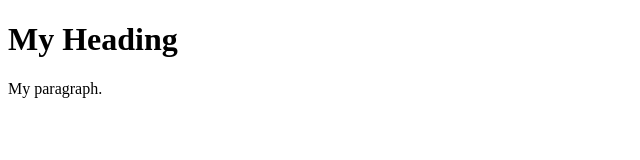
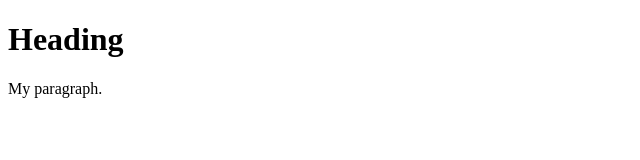
Before and after one commit to jwesterbeke/vogel, a plain HTML site: page index.html in a window 1280 px wide. Shown: the whole page, without its empty margins (0-640 px from the left). Drawn offline with Linux system fonts and the light colour scheme.

Commit message:
Update index.html

```diff
--- a/index.html
+++ b/index.html
@@ -4,7 +4,7 @@
     <base target="_top">
  </head>
  <body>
-   <h1>My Heading</h1>
+   <h1>Heading</h1>
    <p>My paragraph.</p>
 
   </body>
```
